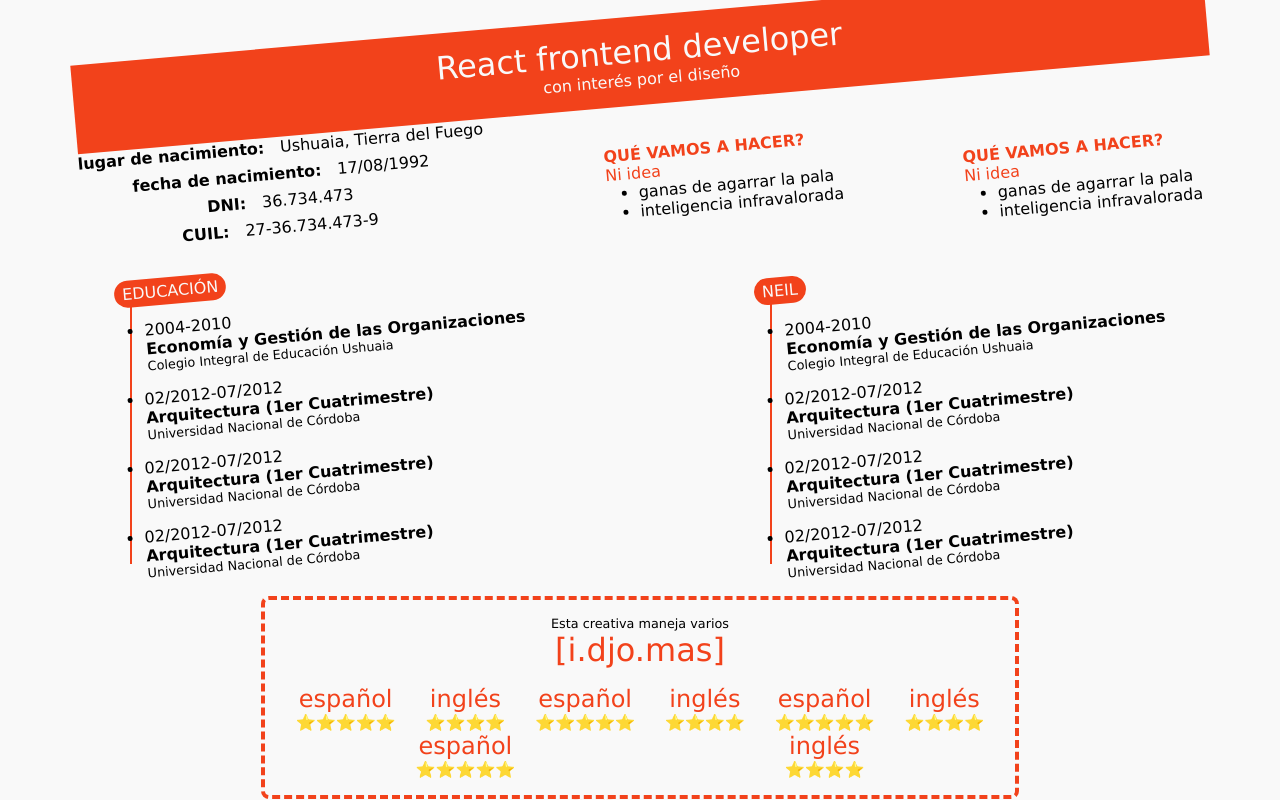
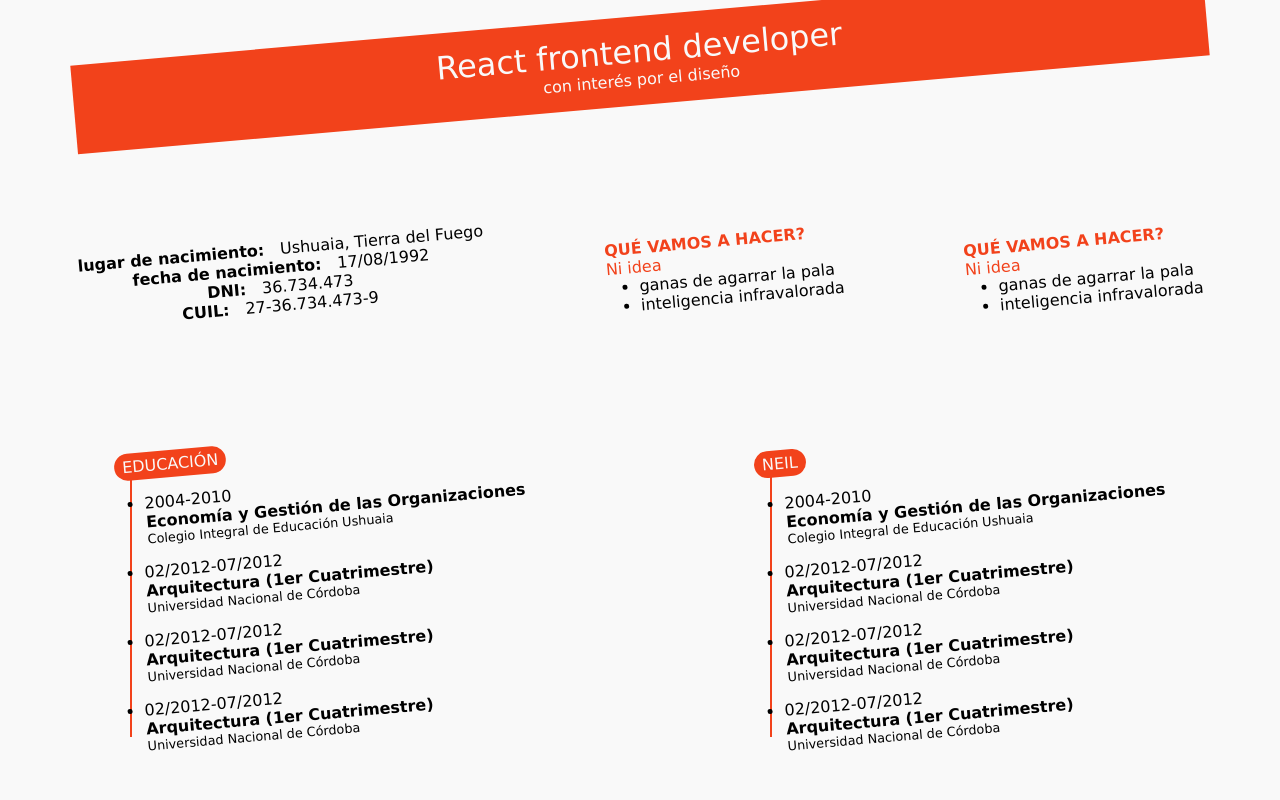
Before and after one commit to BelenPeluffo/curriculum-vitae, a React (Vite) app: page / in a window 1280 px wide. Shown: the part 340-1140 px from the top of the page. Built offline with nearby package versions, Linux system fonts and the light colour scheme.

Commit message:
feat: adds some more styling.

```diff
--- a/src/components/ContactItem/ContactItem.jsx
+++ b/src/components/ContactItem/ContactItem.jsx
@@ -7,7 +7,7 @@ const ContactItem = ({ icon, value, label }) => {
         display: "flex",
         alignItems: "center",
         gap: "16px",
-        marginBottom: "8px",
+        // marginBottom: "8px",
       }}
       className={styles.contactItemText}
     >
--- a/src/components/HobbiesWheel/HobbiesWheel.jsx
+++ b/src/components/HobbiesWheel/HobbiesWheel.jsx
@@ -24,10 +24,10 @@ const HobbiesWheel = ({ items }) => {
         legend={{ hidden: true }}
         colors={["var(--brand-orange)"]}
       ></PieChart>
-      <img
+      {/* <img
         src={BrandLogo}
         style={{ position: "absolute", top: "252%", right: "46%" }}
-      />
+      /> */}
     </div>
   );
 };
--- a/src/pages/Home.jsx
+++ b/src/pages/Home.jsx
@@ -76,10 +76,10 @@ const Home = () => {
           flexDirection: "row",
           gap: "16px",
           justifyContent: "space-around",
+          alignItems: "center",
           paddingLeft: "16px",
           paddingRight: "16px",
-          marginTop: "32px",
-          marginBottom: "32px",
+          marginTop: "10%"
         }}
         className="annotations"
       >
@@ -102,6 +102,7 @@ const Home = () => {
           gap: "16px",
           width: "100%",
           justifyContent: "space-around",
+          marginTop: "10%"
         }}
       >
         <MainDataContainer sectionTitle={"Educación"} items={mockMainItems} />
--- a/src/pages/Languages.jsx
+++ b/src/pages/Languages.jsx
@@ -2,6 +2,7 @@ import LanguageItem from "../components/LanguageItem/LanguageItem";
 import styles from "../app.module.css";
 
 const Languages = ({ items }) => {
+  // const margin =
   return (
     <div
       className="language-container"
@@ -11,8 +12,7 @@ const Languages = ({ items }) => {
         alignItems: "center",
         border: "4px dashed var(--brand-orange)",
         borderRadius: "8px",
-        marginLeft: "20%",
-        marginRight: "20%",
+        margin: "10% 20%",
         padding: 16,
       }}
     >
```
